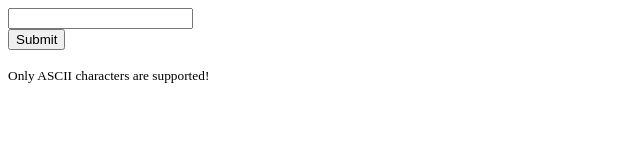
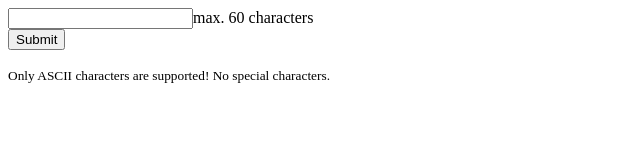
Before and after one commit to Cynerd/turris-lcd-example, a plain HTML site: page web/index.html in a window 1280 px wide. Shown: the whole page, without its empty margins (0-640 px from the left). Drawn offline with Linux system fonts and the light colour scheme.

Commit message:
Limit message size

```diff
--- a/web/index.html
+++ b/web/index.html
@@ -5,12 +5,12 @@
 </head>
 	<body>
 		<form action="./add_msg.sh" method="post">
-			<input type="text" name="message"><br>
+			<input type="text" name="message">max. 60 characters<br>
 			<input type="submit" value="Submit">
 		</form>
 		<br>
 		<sup>
-			Only ASCII characters are supported!
+			Only ASCII characters are supported! No special characters.
 		</sup>
 	</body>
 </html>
```
Also changed, not shown: 1 other file.
